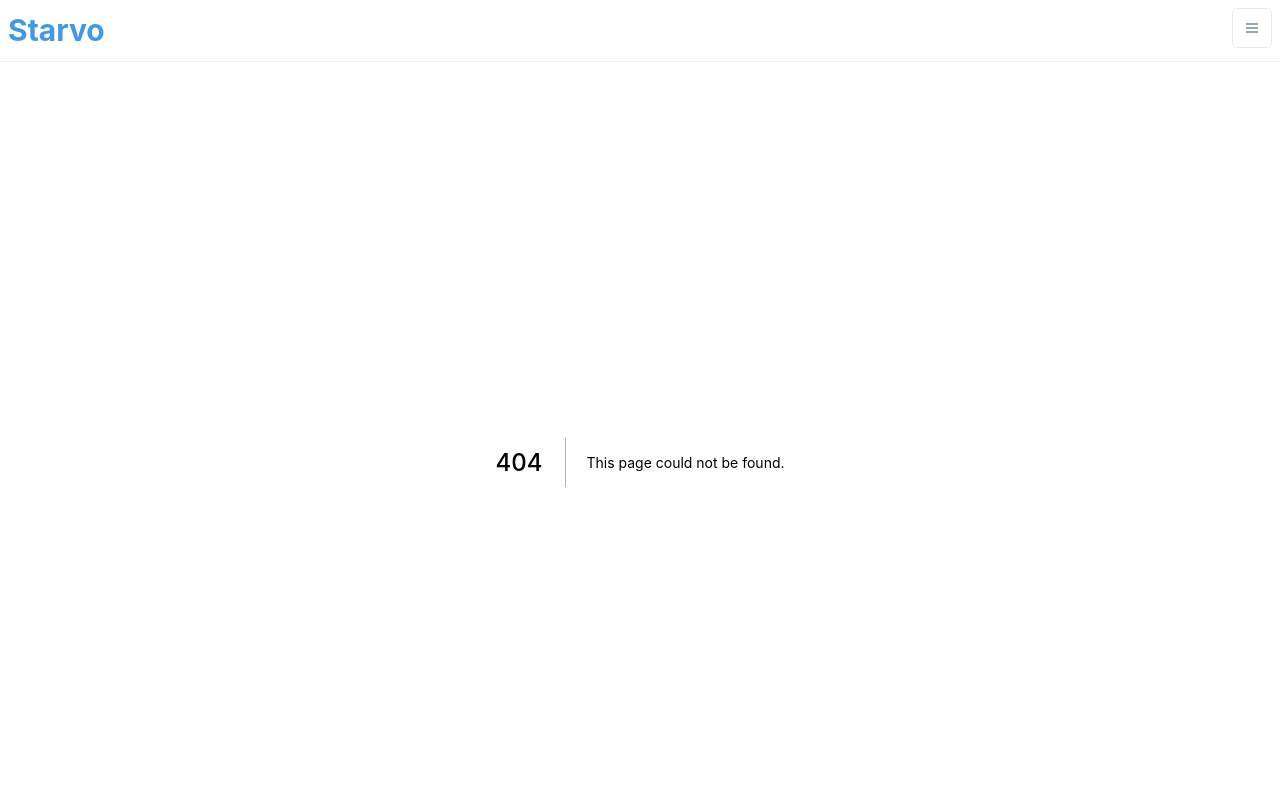
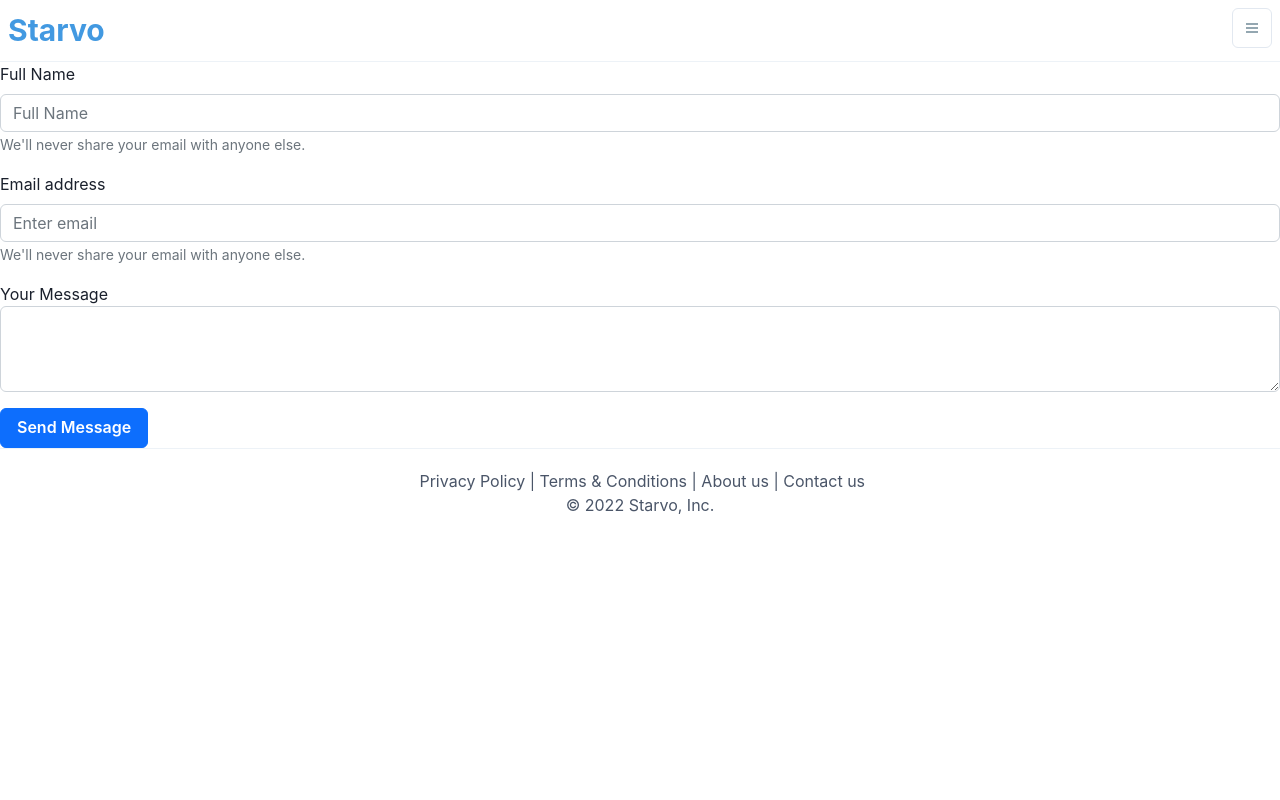
Before and after one commit to Noroze/realestate, a Next.js app: page /Contact in a window 1280 px wide. Before the commit this address had no page. Shown: the top 800 px of the page. Built offline with nearby package versions, Linux system fonts and the light colour scheme; a small style sheet from the web is missing.

Commit message:
first commit

```diff
--- a/components/Footer.jsx
+++ b/components/Footer.jsx
@@ -9,7 +9,8 @@ export const Footer = () => (
     <div>
       <a href="https://www.privacypolicygenerator.info/live.php?token=HjueTGKXXk5sYxtOTCJnpFD70JPxUQRd">&nbsp;Privacy Policy |</a>
       <a href="https://www.termsandconditionsgenerator.com/live.php?token=ymtkch4LBM7A1TIeeWE37Br2Uia4Jvrh">&nbsp;Terms & Conditions |</a>
-      <Link href='/About'>&nbsp;About us</Link>
+      <Link href='/About'>&nbsp;About us |</Link>
+      <Link href='/Contact'>&nbsp;Contact us</Link>
     </div>
 
     © 2022 Starvo, Inc.
--- a/components/ImageScrollbar.jsx
+++ b/components/ImageScrollbar.jsx
@@ -35,11 +35,11 @@ const RightArrow = () => {
     </Flex>
   );
 }
-export default function ImageSrollbar({ data }) {
+export default function ImageScrollbar({ data }) {
   return (
     <ScrollMenu LeftArrow={LeftArrow} RightArrow={RightArrow} style={{ overflow: 'hidden' }} >
       {data.map((item) => (
-        <Box width='910px' itemId={item.id} overflow='hidden' p='1'>
+        <Box width='910px' itemID={item.id} overflow='hidden' p='1'>
           <Image placeholder="blur" blurDataURL={item.url} src={item.url} width={1000} height={500}  sizes="(max-width: 500px) 100px, (max-width: 1023px) 400px, 1000px" />
         </Box>
       ))}
--- a/package.json
+++ b/package.json
@@ -13,12 +13,16 @@
     "@chakra-ui/react": "^1.8.8",
     "@emotion/react": "^11.10.0",
     "@emotion/styled": "^11.10.0",
+    "@zeit/next-css": "^1.0.1",
     "axios": "^0.23.0",
+    "bootstrap": "^5.2.0",
+    "emailjs-com": "^3.2.0",
     "framer-motion": "^4.1.17",
     "millify": "^4.0.1",
     "next": "11.1.2",
     "nprogress": "^0.2.0",
     "react": "17.0.2",
+    "react-bootstrap": "^2.5.0",
     "react-dom": "17.0.2",
     "react-horizontal-scrolling-menu": "^2.8.2",
     "react-icons": "^4.4.0"
--- /dev/null
+++ b/pages/Contact.js
@@ -0,0 +1,54 @@
+import React from "react"
+import 'bootstrap/dist/css/bootstrap.min.css'
+import Form from 'react-bootstrap/Form'
+import { Button } from "@chakra-ui/react"
+import { useState } from "react"
+import emailjs from "emailjs-com"
+
+const Contact = () => {
+    function sendEmail(e) {
+
+        e.preventDefault();
+        emailjs.sendForm('service_syz20us', 'template_iba4j7l', e.target, 'PtjMoI8GtEJdc4sdQ')
+            .then((result) => {
+                console.log(result.text);
+            }, (error) => {
+                console.log(error.text);
+            });
+            e.target.reset()
+    }
+    return (
+        <Form onSubmit={sendEmail}>
+              <Form.Group className="mb-3">
+                <Form.Label>Full Name</Form.Label>
+                <Form.Control type="text" required placeholder="Full Name" />
+                <Form.Text className="text-muted">
+                    We'll never share your email with anyone else.
+                </Form.Text>
+            </Form.Group>
+
+            <Form.Group className="mb-3" controlId="formBasicEmail">
+                <Form.Label>Email address</Form.Label>
+                <Form.Control type="email" required placeholder="Enter email" />
+                <Form.Text className="text-muted">
+                    We'll never share your email with anyone else.
+                </Form.Text>
+            </Form.Group>
+
+            <Form.Group className="mb-3">
+                <div className="form-group">
+                    <label form="exampleFormControlTextarea1" required placeholder="Your Message" >Your Message</label>
+                    <textarea className="form-control" id="exampleFormControlTextarea1" rows="3"></textarea>
+                </div>
+            </Form.Group>
+
+            <Button variant="primary" className="btn btn-primary" type="submit">
+                Send Message
+            </Button>
+        </Form>
+
+
+    )
+}
+
+export default Contact;
--- a/pages/_app.js
+++ b/pages/_app.js
@@ -34,6 +34,8 @@ function MyApp({ Component, pageProps }) {
     `
           }
         </script>
+        <script async src="https://pagead2.googlesyndication.com/pagead/js/adsbygoogle.js?client=ca-pub-5584593091853140"
+          crossOrigin="anonymous"></script>
         <link rel='stylesheet' href='https://cdnjs.cloudflare.com/ajax/libs/nprogress/0.2.0/nprogress.min.css' integrity='sha512-42kB9yDlYiCEfx2xVwq0q7hT4uf26FUgSIZBK8uiaEnTdShXjwr8Ip1V4xGJMg3mHkUt9nNuTDxunHF0/EgxLQ==' crossOrigin='anonymous' referrerPolicy='no-referrer' />
       </Head>
       <ChakraProvider>
```
Also changed, not shown: next.config.js (line endings or trailing spaces), 1 other file (tests, documents, lock files or other folders). Lines whose indentation alone changed are shown as unchanged.
